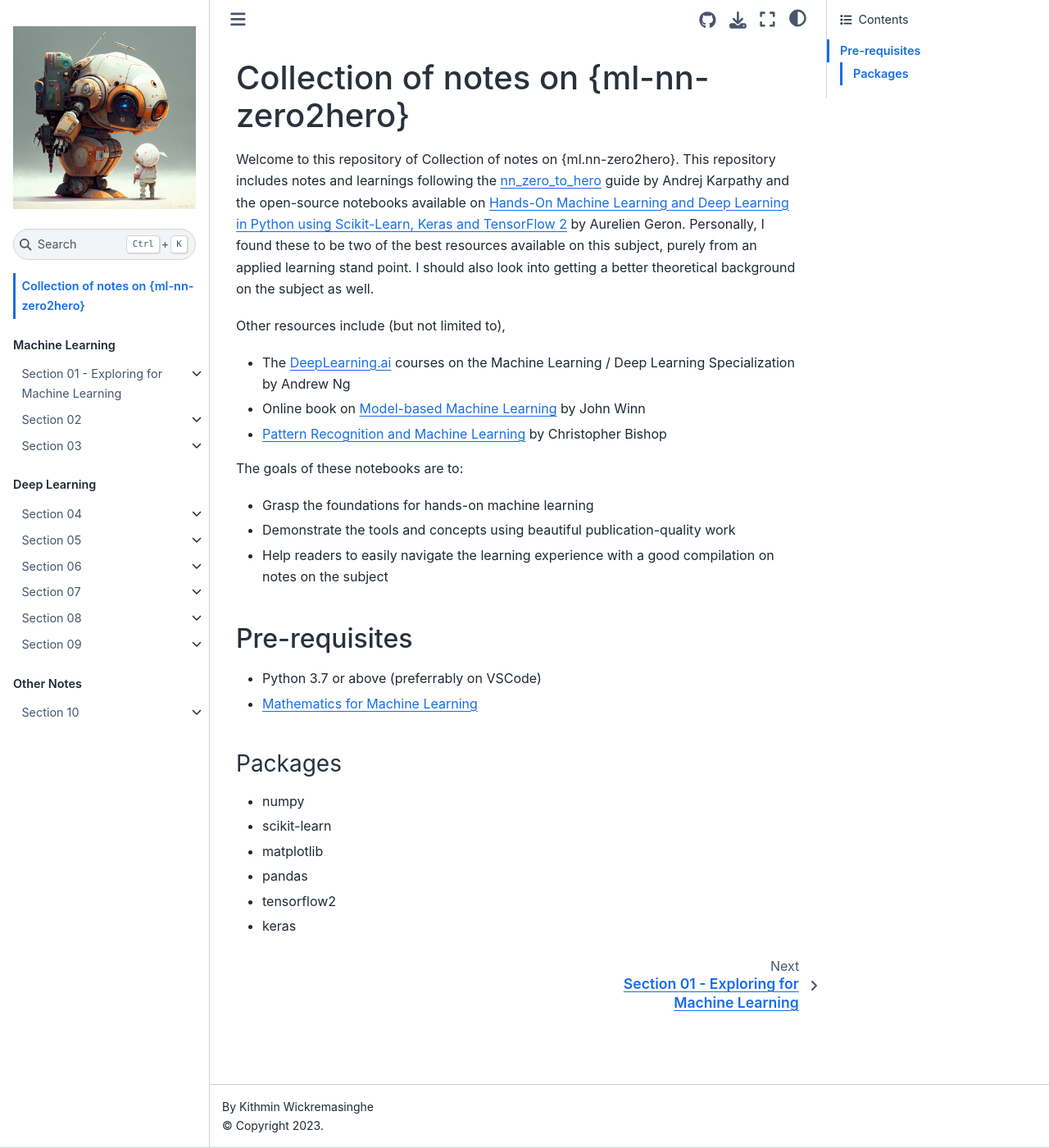
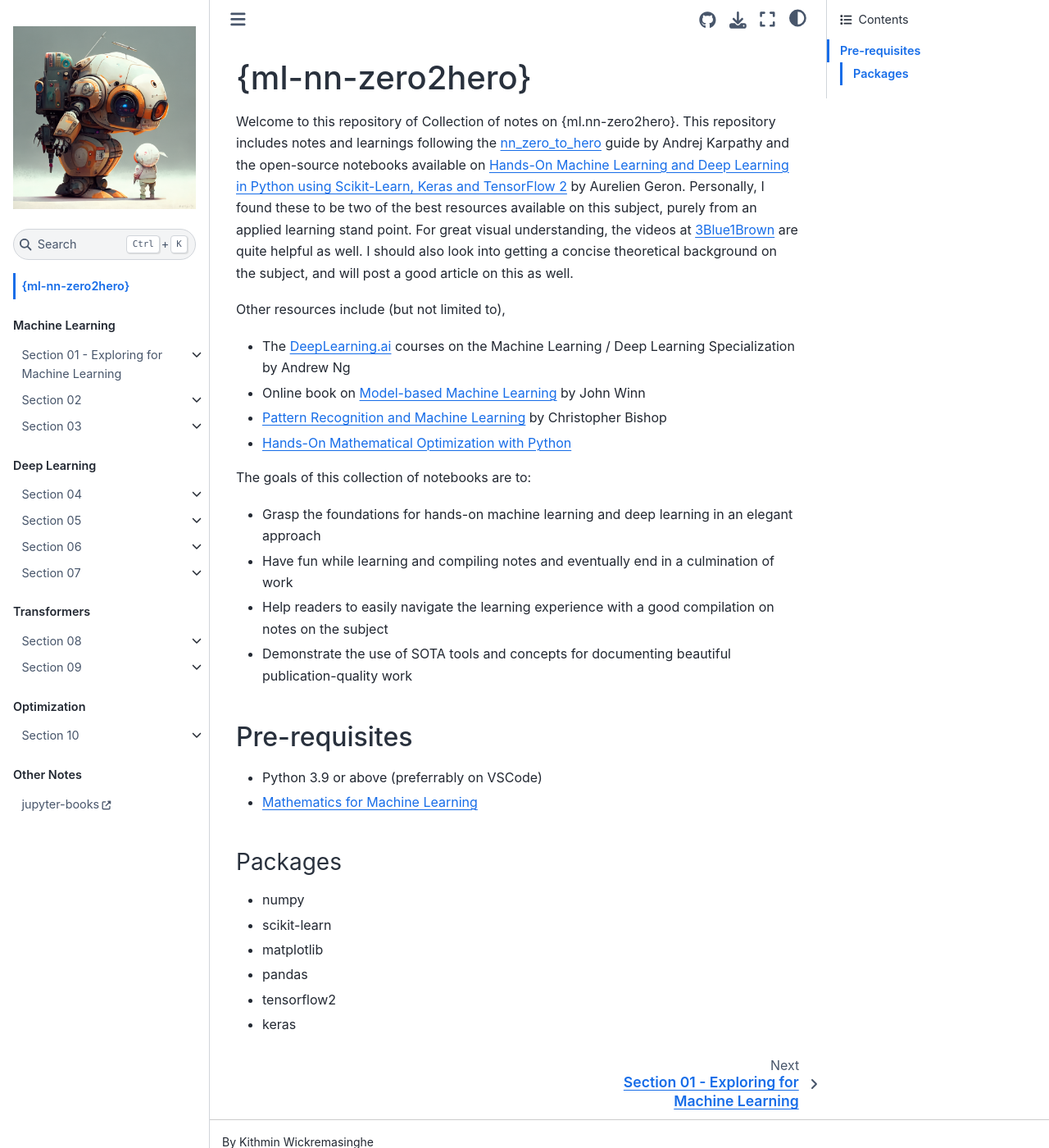
Before and after one commit to kithminrw/ml-nn-zero2hero, a Jupyter Book: the page built from intro.md, in a window 1280 px wide and 1400 px high. Shown: the whole window at 82% size. Built offline with Jupyter Book 1.0.4 settings and Sphinx 7.4.7 and the Sphinx Book theme 1.1.4, drawn with Linux system fonts in a browser that asks for light colours; pages that are not in the unit, such as notebooks, are missing from menus.

Commit message:
TOC update

```diff
--- a/_toc.yml
+++ b/_toc.yml
@@ -8,6 +8,7 @@ parts:
     - file: notebooks/01/01.md
       sections:
       - file: notebooks/01/NB_1_1.ipynb
+      - file: notebooks/01/NB_1_2.ipynb
       - url: https://jupyterbook.org/en/stable/start/your-first-book.html
         title: jupyter-books
 
@@ -37,6 +38,8 @@ parts:
       sections:
       - file: notebooks/07/NB_7_1.ipynb
 
+  - caption: Transformers
+    chapters:
     - file: notebooks/08/08.md
       sections:
       - file: notebooks/08/NB_8_1.ipynb
@@ -45,8 +48,13 @@ parts:
       sections:
       - file: notebooks/09/NB_9_1.ipynb
 
-  - caption: Other Notes
+  - caption: Optimization
     chapters:
     - file: notebooks/10/10.md
       sections:
       - file: notebooks/10/NB_10_1.ipynb
+
+  - caption: Other Notes
+    chapters:
+      - url: https://jupyterbook.org/en/stable/start/your-first-book.html
+        title: jupyter-books
--- a/intro.md
+++ b/intro.md
@@ -1,21 +1,23 @@
-# Collection of notes on {ml-nn-zero2hero}
+# {ml-nn-zero2hero}
 
-Welcome to this repository of Collection of notes on {ml.nn-zero2hero}. This repository includes notes and learnings following the [nn_zero_to_hero](https://www.youtube.com/playlist?list=PLAqhIrjkxbuWI23v9cThsA9GvCAUhRvKZ) guide by Andrej Karpathy and the open-source notebooks available on [Hands-On Machine Learning and Deep Learning in Python using Scikit-Learn, Keras and TensorFlow 2](https://github.com/ageron/handson-ml3) by Aurelien Geron. Personally, I found these to be two of the best resources available on this subject, purely from an applied learning stand point. I should also look into getting a better theoretical background on the subject as well.
+Welcome to this repository of Collection of notes on {ml.nn-zero2hero}. This repository includes notes and learnings following the [nn_zero_to_hero](https://www.youtube.com/playlist?list=PLAqhIrjkxbuWI23v9cThsA9GvCAUhRvKZ) guide by Andrej Karpathy and the open-source notebooks available on [Hands-On Machine Learning and Deep Learning in Python using Scikit-Learn, Keras and TensorFlow 2](https://github.com/ageron/handson-ml3) by Aurelien Geron. Personally, I found these to be two of the best resources available on this subject, purely from an applied learning stand point. For great visual understanding, the videos at [3Blue1Brown](https://www.youtube.com/playlist?list=PLZHQObOWTQDNU6R1_67000Dx_ZCJB-3pi) are quite helpful as well. I should also look into getting a concise theoretical background on the subject, and will post a good article on this as well.
 
 Other resources include (but not limited to),
 - The [DeepLearning.ai](https://deeplearning.ai/) courses on the Machine Learning / Deep Learning Specialization by Andrew Ng
 - Online book on [Model-based Machine Learning](https://mbmlbook.com/) by John Winn
 - [Pattern Recognition and Machine Learning](https://www.microsoft.com/en-us/research/uploads/prod/2006/01/Bishop-Pattern-Recognition-and-Machine-Learning-2006.pdf) by Christopher Bishop
+- [Hands-On Mathematical Optimization with Python](https://github.com/mobook/MO-book)
 
-The goals of these notebooks are to:
+The goals of this collection of notebooks are to:
 
-* Grasp the foundations for hands-on machine learning
-* Demonstrate the tools and concepts using beautiful publication-quality work
+* Grasp the foundations for hands-on machine learning and deep learning in an elegant approach
+* Have fun while learning and compiling notes and eventually end in a culmination of work
 * Help readers to easily navigate the learning experience with a good compilation on notes on the subject
+* Demonstrate the use of SOTA tools and concepts for documenting beautiful publication-quality work
 
 ### Pre-requisites
 
-- Python 3.7 or above (preferrably on VSCode)
+- Python 3.9 or above (preferrably on VSCode)
 - [Mathematics for Machine Learning](https://mml-book.github.io/book/mml-book.pdf)
 
 #### Packages
```
